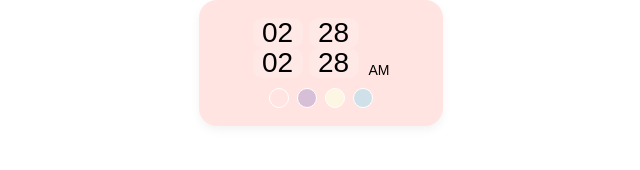
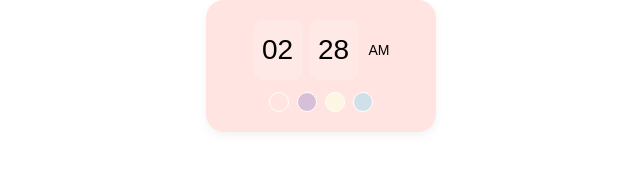
Before and after one commit to digitalforguru/time-widget, a plain HTML site: page index.html in a window 1280 px wide. Shown: the whole page, without its empty margins (319-959 px from the left). Drawn offline with Linux system fonts and the light colour scheme; a web font is replaced by a local one.

Commit message:
Update index.html

```diff
--- a/index.html
+++ b/index.html
@@ -20,9 +20,9 @@
   .widget {
     background: rgba(255,255,255,0.1);
     border-radius: 18px;
-    padding: 18px 12px;
+    padding: 20px 15px;
     width: 100%;
-    max-width: 220px;
+    max-width: 200px;
     text-align: center;
     box-shadow: 0 4px 10px rgba(0,0,0,0.05);
     backdrop-filter: blur(5px);
@@ -31,9 +31,9 @@
   .clock {
     display: flex;
     justify-content: center;
+    align-items: center;
     gap: 6px;
     font-family: 'Mogula', sans-serif;
-    position: relative;
   }
 
   .flip {
@@ -43,66 +43,34 @@
     perspective: 1000px;
   }
 
-  .flip-card {
-    position: absolute;
+  .flip-number {
     width: 100%;
     height: 100%;
-  }
-
-  .flip-top, .flip-bottom {
-    width: 100%;
-    height: 50%;
     background: rgba(255,255,255,0.2);
     color: #000;
     border-radius: 10px;
     text-align: center;
-    line-height: 30px;
+    line-height: 60px;
     font-size: 28px;
-    overflow: hidden;
-    backface-visibility: hidden;
-    display: block;
     font-family: 'Mogula', sans-serif;
+    transition: transform 0.3s ease;
   }
 
-  .flip-top {
-    transform-origin: bottom;
-  }
-
-  .flip-bottom {
-    position: absolute;
-    bottom: 0;
-    transform-origin: top;
-  }
-
-  .flip.animate .flip-top {
-    animation: flipTop 0.5s forwards;
-  }
-
-  .flip.animate .flip-bottom {
-    animation: flipBottom 0.5s forwards;
-  }
-
-  @keyframes flipTop {
-    0% { transform: rotateX(0deg); }
-    100% { transform: rotateX(-90deg); }
-  }
-
-  @keyframes flipBottom {
-    0% { transform: rotateX(90deg); }
-    100% { transform: rotateX(0deg); }
+  .flip.animate .flip-number {
+    transform: rotateX(90deg);
   }
 
   .am-pm {
-    align-self: flex-end;
     font-size: 14px;
     margin-left: 4px;
     font-family: 'Mogula', sans-serif;
   }
 
+  /* Themes below the widget */
   .themes {
     display: flex;
     justify-content: center;
-    margin-top: 10px;
+    margin-top: 12px;
   }
 
   .theme-circle {
@@ -125,16 +93,10 @@
 <div class="widget" id="widget">
   <div class="clock" id="clock">
     <div class="flip" id="hours">
-      <div class="flip-card">
-        <div class="flip-top">12</div>
-        <div class="flip-bottom">12</div>
-      </div>
+      <div class="flip-number">12</div>
     </div>
     <div class="flip" id="minutes">
-      <div class="flip-card">
-        <div class="flip-top">00</div>
-        <div class="flip-bottom">00</div>
-      </div>
+      <div class="flip-number">00</div>
     </div>
     <div class="am-pm" id="ampm">AM</div>
   </div>
@@ -149,8 +111,8 @@
 
 <script>
 const widget = document.getElementById('widget');
-const hoursFlip = document.getElementById('hours');
-const minutesFlip = document.getElementById('minutes');
+const hoursFlip = document.getElementById('hours').querySelector('.flip-number');
+const minutesFlip = document.getElementById('minutes').querySelector('.flip-number');
 const ampmDisplay = document.getElementById('ampm');
 const themeCircles = document.querySelectorAll('.theme-circle');
 
@@ -160,28 +122,23 @@ widget.style.background = currentTheme;
 let prevHour = null;
 let prevMinute = null;
 
+// Format number to 2 digits
 function pad(num) {
   return String(num).padStart(2,'0');
 }
 
 // Flip animation for number
-function flipNumber(flipDiv, newNumber) {
-  const top = flipDiv.querySelector('.flip-top');
-  const bottom = flipDiv.querySelector('.flip-bottom');
+function flipNumber(element, newNumber) {
+  if (element.textContent === newNumber) return;
 
-  if (top.textContent === newNumber) return; // No change
-
-  top.textContent = flipDiv.querySelector('.flip-bottom').textContent;
-  bottom.textContent = newNumber;
-
-  flipDiv.classList.add('animate');
+  element.style.transform = 'rotateX(90deg)';
   setTimeout(() => {
-    flipDiv.classList.remove('animate');
-    top.textContent = newNumber;
-  }, 500);
+    element.textContent = newNumber;
+    element.style.transform = 'rotateX(0deg)';
+  }, 300);
 }
 
-// Update HH:MM AM/PM
+// Update clock
 function updateClock() {
   const now = new Date();
   let h = now.getHours();
@@ -193,14 +150,8 @@ function updateClock() {
   const hStr = pad(h);
   const mStr = pad(m);
 
-  if (prevHour !== hStr) {
-    flipNumber(hoursFlip, hStr);
-    prevHour = hStr;
-  }
-  if (prevMinute !== mStr) {
-    flipNumber(minutesFlip, mStr);
-    prevMinute = mStr;
-  }
+  flipNumber(hoursFlip, hStr);
+  flipNumber(minutesFlip, mStr);
 
   ampmDisplay.textContent = ampm;
 }
```
